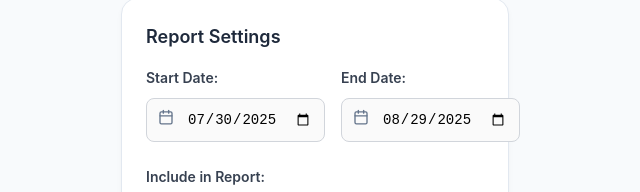
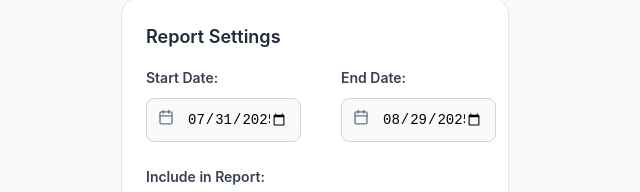
Before and after one commit to birthquake/medical-symptom-timeline-builder, a React (Create React App) app: page / in a window 1280 px wide. Both pictures are taken after a click on the button "Reports". Shown: the part 259-451 px from the top of the page, without its empty margins (325-965 px from the left). Built offline with nearby package versions, Linux system fonts and the light colour scheme.

Commit message:
Update Reports.js

```diff
--- a/src/components/Reports.js
+++ b/src/components/Reports.js
@@ -81,10 +81,10 @@ const Reports = () => {
 
     setReportData({ symptoms, medications, medicationLogs });
 
-    // Set default date range (last 30 days)
+    // Set default date range (last 30 days inclusive)
     const endDate = new Date().toISOString().split('T')[0];
     const startDate = new Date();
-    startDate.setDate(startDate.getDate() - 30);
+    startDate.setDate(startDate.getDate() - 29); // 29 days ago + today = 30 days total
 
     setReportSettings(prev => ({
       ...prev,
@@ -242,7 +242,7 @@ const Reports = () => {
           Report Settings
         </h3>
 
-        {/* Date Range */}
+        {/* Date Range - FIXED OVERFLOW */}
         <div style={{
           display: 'grid',
           gridTemplateColumns: '1fr 1fr',
@@ -265,12 +265,13 @@ const Reports = () => {
                 value={reportSettings.startDate}
                 onChange={(e) => setReportSettings(prev => ({ ...prev, startDate: e.target.value }))}
                 style={{
-                  width: '100%',
+                  width: 'calc(100% - 1.5rem)', // Fixed: Account for padding
                   padding: '0.75rem 0.75rem 0.75rem 2.5rem',
                   border: '1px solid #D1D5DB',
                   borderRadius: '8px',
                   fontSize: '0.875rem',
-                  backgroundColor: '#FAFAFA'
+                  backgroundColor: '#FAFAFA',
+                  boxSizing: 'border-box' // Added for proper sizing
                 }}
               />
               <div style={{
@@ -300,12 +301,13 @@ const Reports = () => {
                 value={reportSettings.endDate}
                 onChange={(e) => setReportSettings(prev => ({ ...prev, endDate: e.target.value }))}
                 style={{
-                  width: '100%',
+                  width: 'calc(100% - 1.5rem)', // Fixed: Account for padding
                   padding: '0.75rem 0.75rem 0.75rem 2.5rem',
                   border: '1px solid #D1D5DB',
                   borderRadius: '8px',
                   fontSize: '0.875rem',
-                  backgroundColor: '#FAFAFA'
+                  backgroundColor: '#FAFAFA',
+                  boxSizing: 'border-box' // Added for proper sizing
                 }}
               />
               <div style={{
```
